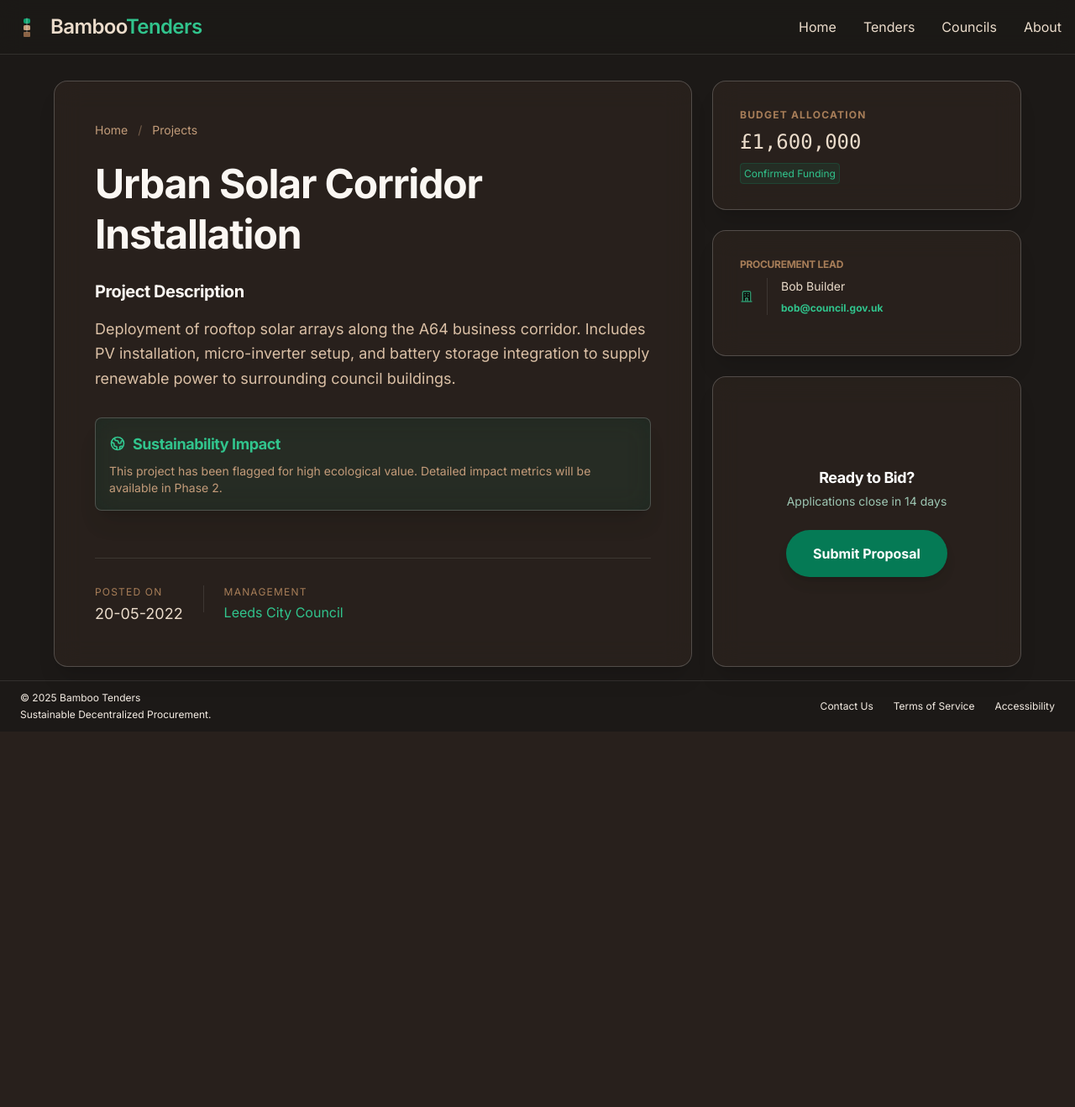
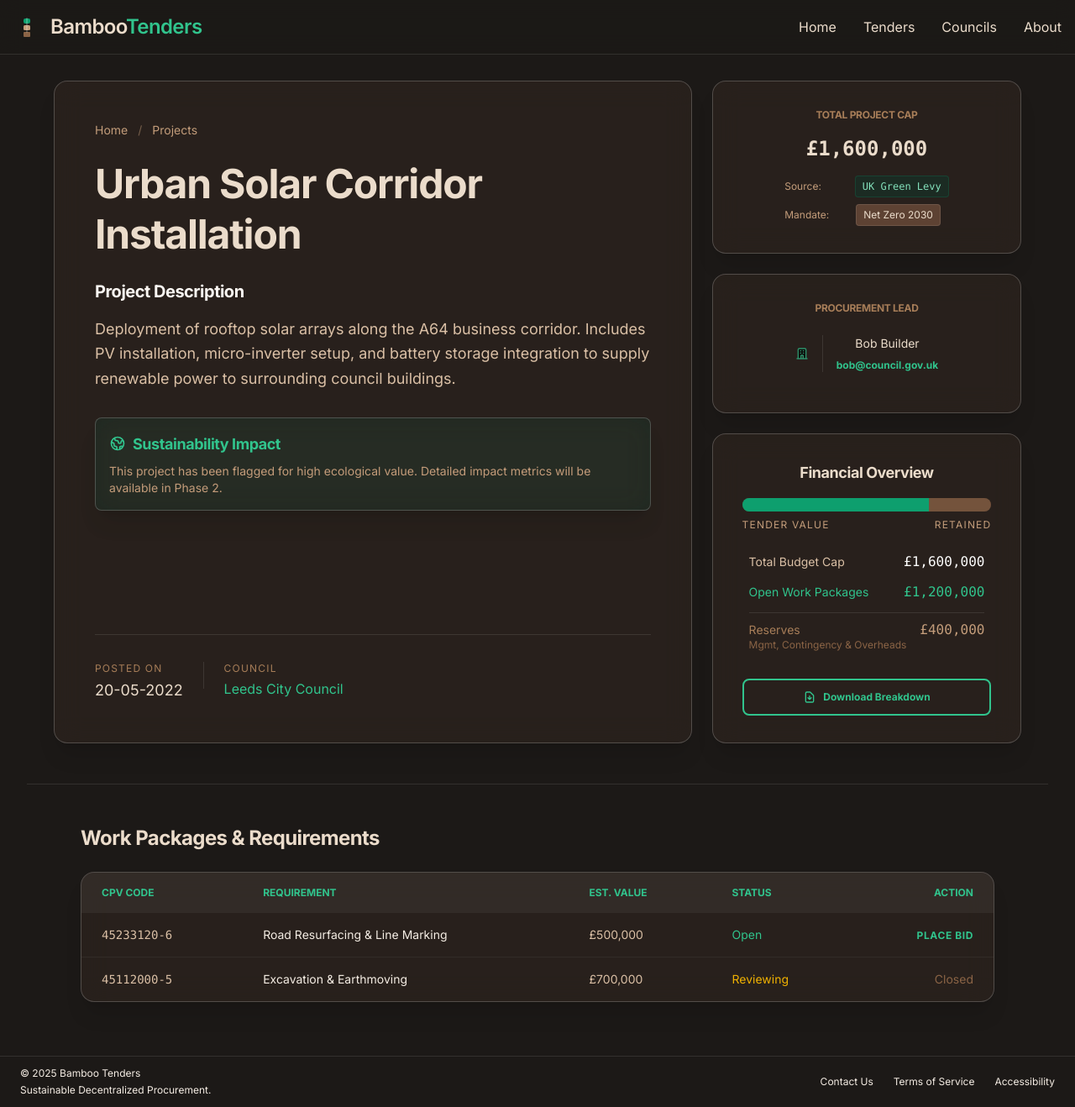
Before and after one commit to OscarD8/tenders-bidding-system, a Django app: template Django_Project/supply_chain/templates/supply_chain/project_detail.html in a window 1280 px wide. Shown: the whole page at 84% size. Before the commit the page ends 856 px from the top, so only its background shows below. Run offline with Django 5.2, Linux system fonts and the light colour scheme; the template is opened without the code that fills it, so the values that code supplies are empty; style sheets or scripts are compiled from the project's sources.

Commit message:
[Django/AI/HTML/Tailwind] - merge commit. Update of static component directory. Overhaul of project_detail based on spec for projects having many requirements. Further improvements to semantic markup of data values and accessability.

```diff
--- a/Django_Project/supply_chain/templates/supply_chain/project_detail.html
+++ b/Django_Project/supply_chain/templates/supply_chain/project_detail.html
@@ -23,7 +23,7 @@
 
         <div class="glass-panel bg-bamboo-900/20 p-4 rounded-lg mb-6">
             <h4 class="text-bamboo-400 font-semibold mb-2 flex items-center gap-2">
-                {% include "components/sustainability_icon.html" %}
+                {% include "components/svg_components/sustainability_icon.html" %}
                 Sustainability Impact
             </h4>
             <p class="text-sm text-earth-400">
@@ -43,7 +43,7 @@
     </div>
     <div class="h-8 w-px bg-white/10"></div>
     <div>
-        <p class="text-xs text-earth-500 uppercase tracking-widest mb-1">Management</p>
+        <p class="text-xs text-earth-500 uppercase tracking-widest mb-1">Council</p>
         <a href="{% url 'supply_chain:council_detail' 'leeds-city-council' %}"
            class="text-bamboo-400 hover:text-bamboo-300 font-medium hover:underline">
             Leeds City Council
@@ -54,20 +54,27 @@
 
 <!-- Side Bar Cards -->
 {% block sidebar_card_1 %}
-    <dl class="mb-2">
-        <dt class="text-xs font-bold text-earth-500 uppercase tracking-widest mb-2">
-            Budget Allocation
-        </dt>
+    <h3 class="text-xs font-bold text-earth-500 uppercase tracking-widest">Total Project Cap</h3>
 
-        <dd>
-            <data value="1600000" class="text-1xl md:text-2xl  tabular-nums font-mono">
-                £1,600,000
-            </data>
-        </dd>
-    </dl>
-    <span class="text-xs px-1 py-1 rounded bg-bamboo-500/10 text-bamboo-400 border border-bamboo-500/20 mt-4">
-        Confirmed Funding
-    </span>
+    <data value="1600000" class="text-1xl md:text-2xl font-mono font-bold tabular-nums">£1,600,000</data>
+
+    <div class="flex flex-col gap-2">
+
+        <div class="flex items-center text-xs">
+            <span class="text-earth-400 mr-10">Source:</span>
+            <span class="px-2 py-1 rounded bg-bamboo-900/30 border border-bamboo-500/20 text-bamboo-300 font-mono flex items-center">
+                UK Green Levy
+            </span>
+        </div>
+
+        <div class="flex items-center text-xs">
+            <span class="text-earth-400 mr-8">Mandate:</span>
+            <span class="px-2 py-1 rounded bg-earth-800 border border-earth-50/10 text-earth-200 ">
+                Net Zero 2030
+            </span>
+        </div>
+
+    </div>
 {% endblock %}
 
 
@@ -76,7 +83,7 @@
 
     <div class="flex items-center gap-4 mb-4">
         <div class="hidden md:block text-bamboo-400">
-            {% include "components/city_icon.html" %}
+            {% include "components/svg_components/city_icon.html" %}
         </div>
 
         <div class="w-px hidden md:flex bg-white/10 self-stretch"></div>
@@ -92,11 +99,103 @@
 {% endblock %}
 
 
-{% block action_card %}
-    <h3 class="text-lg font-bold text-white mb-1">Ready to Bid?</h3>
-    <p class="text-sm text-bamboo-200/80 mb-6">Applications close in 14 days</p>
+{% block sidebar_card_3 %}
+    <h3 class="text-lg font-bold mb-4">Financial Overview</h3>
 
-    <a href="#" class="btn btn-primary btn-xl">
-        Submit Proposal
+    <div class="w-full h-4 bg-earth-800 rounded-full overflow-hidden flex mb-2">
+        <div class="h-full bg-bamboo-500" style="width: 75%" title="Value Open for Tender"></div>
+        <div class="h-full bg-earth-600 opacity-50 flex-grow" title="Retained for Management & Contingency"></div>
+    </div>
+
+    <div class="flex justify-between text-xs text-earth-400 uppercase tracking-widest mb-6">
+        <span>Tender Value</span>
+        <span>Retained</span>
+    </div>
+
+    <div class="space-y-3 mb-8 text-left w-full px-2">
+
+        <div class="flex justify-between items-baseline">
+            <span class="text-sm text-earth-300">Total Budget Cap</span>
+            <data value="1600000" class="font-mono text-white">£1,600,000</data>
+        </div>
+
+        <div class="flex justify-between items-baseline">
+            <span class="text-sm text-bamboo-400">Open Work Packages</span>
+            <data value="1200000" class="font-mono text-bamboo-400">£1,200,000</data>
+        </div>
+
+        <div class="flex justify-between items-baseline pt-2 border-t border-white/10">
+            <div class="flex flex-col">
+                <span class="text-sm text-earth-500">Reserves</span>
+                <span class="text-xs text-earth-600 mr-4">Mgmt, Contingency & Overheads</span>
+            </div>
+            <data value="400,000" class="font-mono text-earth-400">£400,000</data>
+        </div>
+    </div>
+
+    <a href="#" class="btn btn-outline btn-md w-full text-xs">
+        <svg class="w-4 h-4" fill="none" stroke="currentColor" viewBox="0 0 24 24">
+            <path stroke-linecap="round" stroke-linejoin="round" stroke-width="2"
+                  d="M12 10v6m0 0l-3-3m3 3l3-3m2 8H7a2 2 0 01-2-2V5a2 2 0 012-2h5.586a1 1 0 01.707.293l5.414 5.414a1 1 0 01.293.707V19a2 2 0 01-2 2z"></path>
+        </svg>
+        Download Breakdown
     </a>
 {% endblock %}
+
+
+
+<!-- Extended Content -->
+{% block extended_content %}
+    <section aria-labelledby="requirements-heading" class="w-full border-t border-earth-50/10 py-12  mt-12">
+        <div class="max-w-6xl mx-auto px-4 sm:px-8">
+
+            <h2 id="requirements-heading" class="text-2xl font-bold text-earth-200 mb-6">
+                Work Packages & Requirements
+            </h2>
+
+            <div class="glass-panel overflow-hidden">
+                <div class="overflow-x-auto">
+                    <table class="w-full text-left text-sm text-earth-300">
+                        <thead class="bg-white/5 text-xs uppercase font-bold text-bamboo-400">
+                        <tr>
+                            <th scope="col" class="px-6 py-4">CPV Code</th>
+                            <th scope="col" class="px-6 py-4">Requirement</th>
+                            <th scope="col" class="px-6 py-4">Est. Value</th>
+                            <th scope="col" class="px-6 py-4">Status</th>
+                            <th scope="col" class="px-6 py-4 text-right">Action</th>
+                        </tr>
+                        </thead>
+                        <tbody class="divide-y divide-white/5">
+                        <tr class="hover:bg-white/10 transition-colors group">
+                            <td class="px-6 py-4 font-mono">45233120-6</td>
+                            <td class="px-6 py-4 font-medium text-earth-100">Road Resurfacing & Line Marking</td>
+                            <td class="px-6 py-4">
+                                <data value="500000">£500,000</data>
+                            </td>
+                            <td class="px-6 py-4"><span class="text-bamboo-400">Open</span></td>
+                            <td class="px-6 py-4 text-right">
+                                <button class="text-bamboo-400 hover:text-white font-bold text-xs uppercase tracking-wider">
+                                    Place Bid
+                                </button>
+                            </td>
+                        </tr>
+
+                        <tr class="hover:bg-white/5 transition-colors group">
+                            <td class="px-6 py-4 font-mono">45112000-5</td>
+                            <td class="px-6 py-4 font-medium text-earth-100">Excavation & Earthmoving</td>
+                            <td class="px-6 py-4">
+                                <data value="700000">£700,000</data>
+                            </td>
+                            <td class="px-6 py-4"><span class="text-yellow-500">Reviewing</span></td>
+                            <td class="px-6 py-4 text-right">
+                                <span class="text-earth-600 cursor-not-allowed">Closed</span>
+                            </td>
+                        </tr>
+                        </tbody>
+                    </table>
+                </div>
+            </div>
+
+        </div>
+    </section>
+{% endblock %}
--- a/Django_Project/supply_chain/urls.py
+++ b/Django_Project/supply_chain/urls.py
@@ -7,6 +7,6 @@ app_name = 'supply_chain'
 urlpatterns = [
     path('', views.all_projects, name='projects'),
     path('councils', views.all_councils, name='councils'),
-    path('projects/<int:project_id>/<', views.project_detail, name='project_detail'),
+    path('projects/<int:project_id>', views.project_detail, name='project_detail'),
     path('councils/<slug:slug>', views.council_detail, name='council_detail')
 ]
--- a/Django_Project/theme/templates/components/navbar.html
+++ b/Django_Project/theme/templates/components/navbar.html
@@ -4,7 +4,7 @@
 
         <!-- Brand Logo and Name -->
         <a href="{% url 'pages:index' %}" class="flex items-center space-x-3 group">
-            {% include "components/brand_logo.html" %}
+            {% include "components/svg_components/brand_logo.html" %}
 
             <span class="self-center sm:text-lg md:text-2xl font-semibold tracking-tight text-earth-200">
                 Bamboo<span class="text-bamboo-400">Tenders</span>
--- a/Django_Project/theme/templates/components/svg_components/location_icon.html
+++ b/Django_Project/theme/templates/components/svg_components/location_icon.html
@@ -1,4 +1,4 @@
-<svg class="w-5 h-5 text-bamboo-400" fill="none" stroke="currentColor" viewBox="0 0 24 24">
+<svg class="w-5 h-5 text-bamboo-400" fill="none" stroke="currentColor" viewBox="0 0 24 24" aria-hidden="true" focusable="false">
     <path stroke-linecap="round" stroke-linejoin="round" stroke-width="2"
           d="M17.657 16.657L13.414 20.9a1.998 1.998 0 01-2.827 0l-4.244-4.243a8 8 0 1111.314 0z"></path>
     <path stroke-linecap="round" stroke-linejoin="round" stroke-width="2" d="M15 11a3 3 0 11-6 0 3 3 0 016 0z"></path>
--- a/Django_Project/theme/templates/layouts/detail_layout.html
+++ b/Django_Project/theme/templates/layouts/detail_layout.html
@@ -18,7 +18,7 @@
                         {% endblock %}
                     </nav>
 
-                    <h1 class="text-4xl md:text-5xl font-bold text-earth-50 mb-6 leading-tight">
+                    <h1 class="text-4xl md:text-5xl font-bold mb-6 leading-tight">
                         {% block item_title %}Missing Title{% endblock %}
                     </h1>
 
@@ -35,24 +35,23 @@
 
             <!-- Sidebar Cards -->
             <aside class="flex flex-col gap-6">
-                <div class="grid grid-cols-2 gap-3 md:gap-6 lg:grid-cols-1">
-                    <section
-                            class="glass-panel p-4 md:p-8">
+                <div class="grid grid-cols-1 gap-6 md:grid-cols-2 lg:grid-cols-1">
+                    <section class="glass-panel p-4 md:p-8 flex flex-col items-center justify-center gap-4 text-center">
                         {% block sidebar_card_1 %}
                         {% endblock %}
                     </section>
 
-                    <section
-                            class="glass-panel p-4 md:p-8">
+                    <section class="glass-panel p-4 md:p-8 flex flex-col items-center justify-center gap-4 text-center">
                         {% block sidebar_card_2 %}
                         {% endblock %}
                     </section>
                 </div>
 
+
                 <div class="glass-panel p-8 flex-1 flex justify-center items-center text-center group hover-fill-bamboo">
                     <!-- Render content above the fill effect -->
                     <section class="relative z-10">
-                        {% block action_card %}
+                        {% block sidebar_card_3 %}
                         {% endblock %}
                     </section>
                 </div>
```
Also changed, not shown: Django_Project/supply_chain/templates/supply_chain/all_councils_list.html (+4 -4 lines), Django_Project/supply_chain/templates/supply_chain/all_projects_list.html (+42 -41 lines), Django_Project/supply_chain/templates/supply_chain/council_detail.html (+5 -5 lines), Django_Project/theme/templates/components/background_blur.html (deleted), Django_Project/theme/templates/components/svg_components/brand_logo.html (renamed from Django_Project/theme/templates/components/brand_logo.html), Django_Project/theme/templates/components/svg_components/circular_button.html (renamed from Django_Project/theme/templates/components/circular_button.html), Django_Project/theme/templates/components/svg_components/city_icon.html (renamed from Django_Project/theme/templates/components/city_icon.html), Django_Project/theme/templates/components/svg_components/drop_arrow_icon.html (renamed from Django_Project/theme/templates/components/drop_arrow_icon.html), Django_Project/theme/templates/components/svg_components/email_icon.html (renamed from Django_Project/theme/templates/components/email_icon.html), Django_Project/theme/templates/components/svg_components/folder_icon.html (renamed from Django_Project/theme/templates/components/folder_icon.html), Django_Project/theme/templates/components/svg_components/sustainability_icon.html (renamed from Django_Project/theme/templates/components/sustainability_icon.html).
